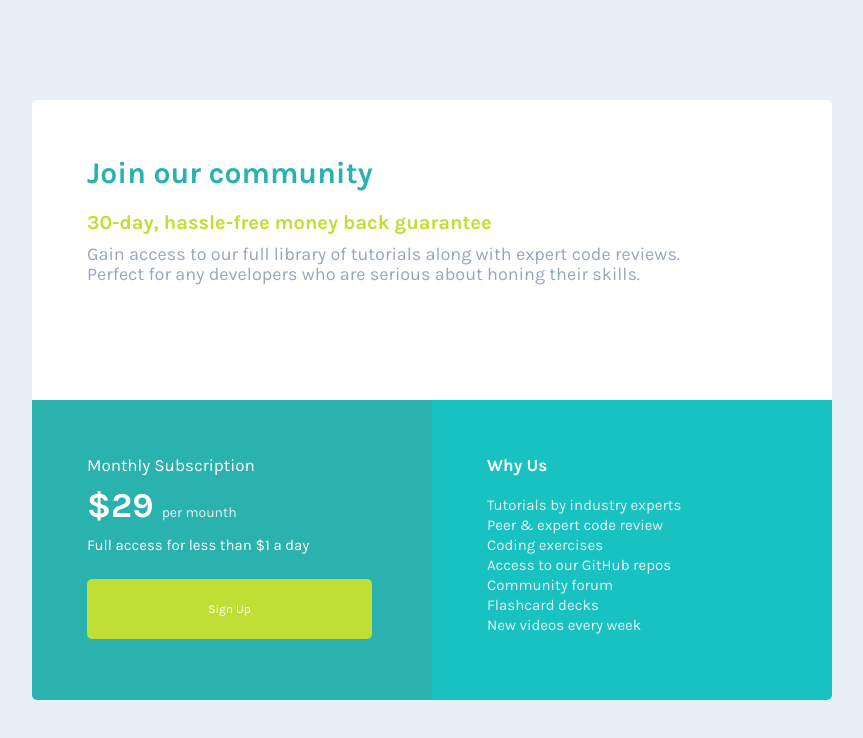
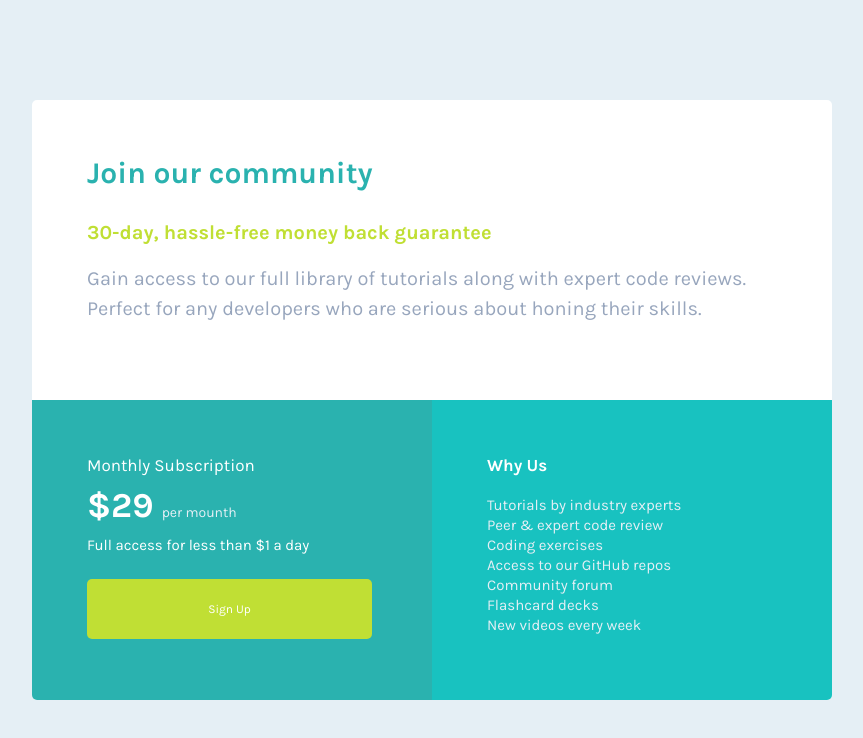
Before and after one commit to monsor3s/single-price-grid, a React (Create React App) app: page / in a window 1280 px wide. Shown: the top 738 px of the page, without its empty margins (208-1071 px from the left). Built offline with nearby package versions, Linux system fonts and the light colour scheme.

Commit message:
Update Commit Final

```diff
--- a/src/components/IndexHome.js
+++ b/src/components/IndexHome.js
@@ -56,7 +56,7 @@ const Title = styled.h1`
     font-size: 3rem;
     font-weight: 700;
     color: var(--cyan);
-    margin-bottom: 2rem;
+    margin-bottom: 3rem;
 
     @media only screen and (max-width: 768px) {
         font-size: 2rem;
@@ -66,7 +66,7 @@ const Title = styled.h1`
 const Subtitle = styled.h2`
     font-size: 2rem;
     color: var(--bg-yellow);
-    margin-bottom: 1rem;
+    margin-bottom: 2rem;
 
     @media only screen and (max-width: 768px) {
         font-size: 1.5rem;
@@ -74,9 +74,9 @@ const Subtitle = styled.h2`
 `;
 
 const Span = styled.p`
-    font-size: 1.8rem;
+    font-size: 2rem;
     color: var(--gr-blue);
-    line-height: 2rem;
+    line-height: 3rem;
 
     @media only screen and (max-width: 768px) {
         font-size: 1.2rem;
```
